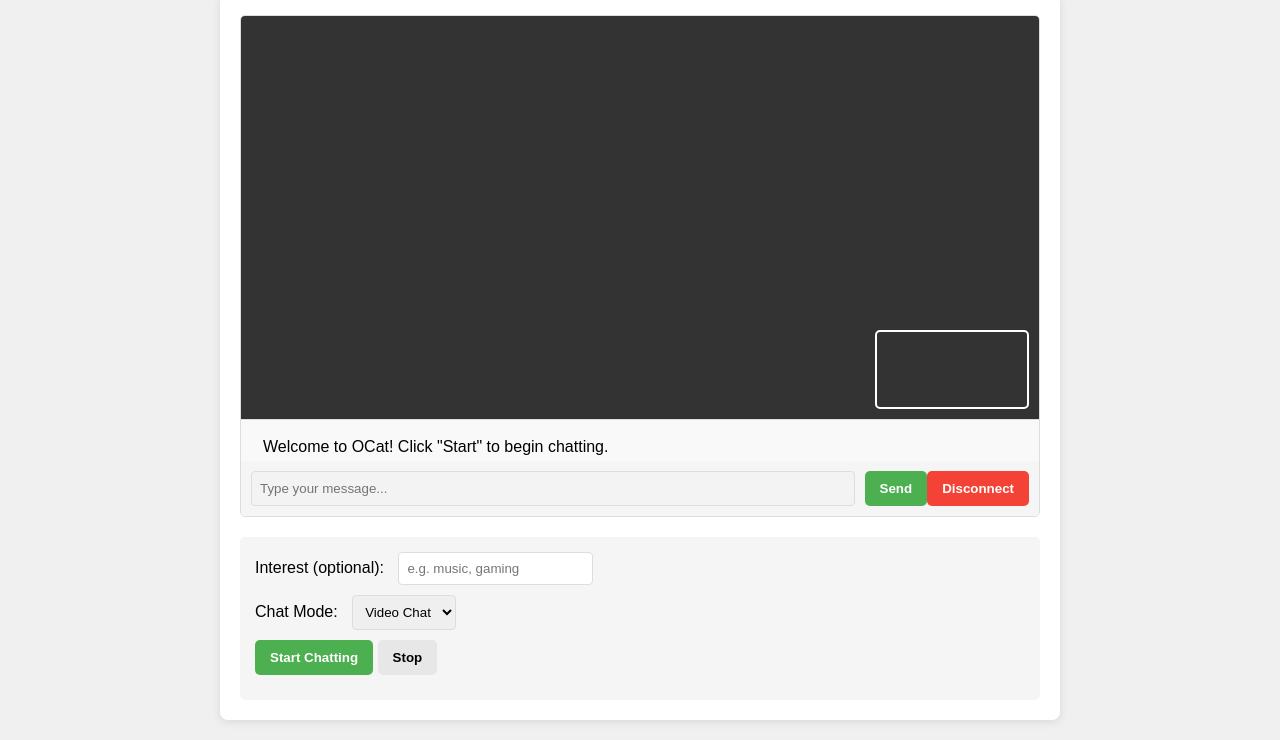
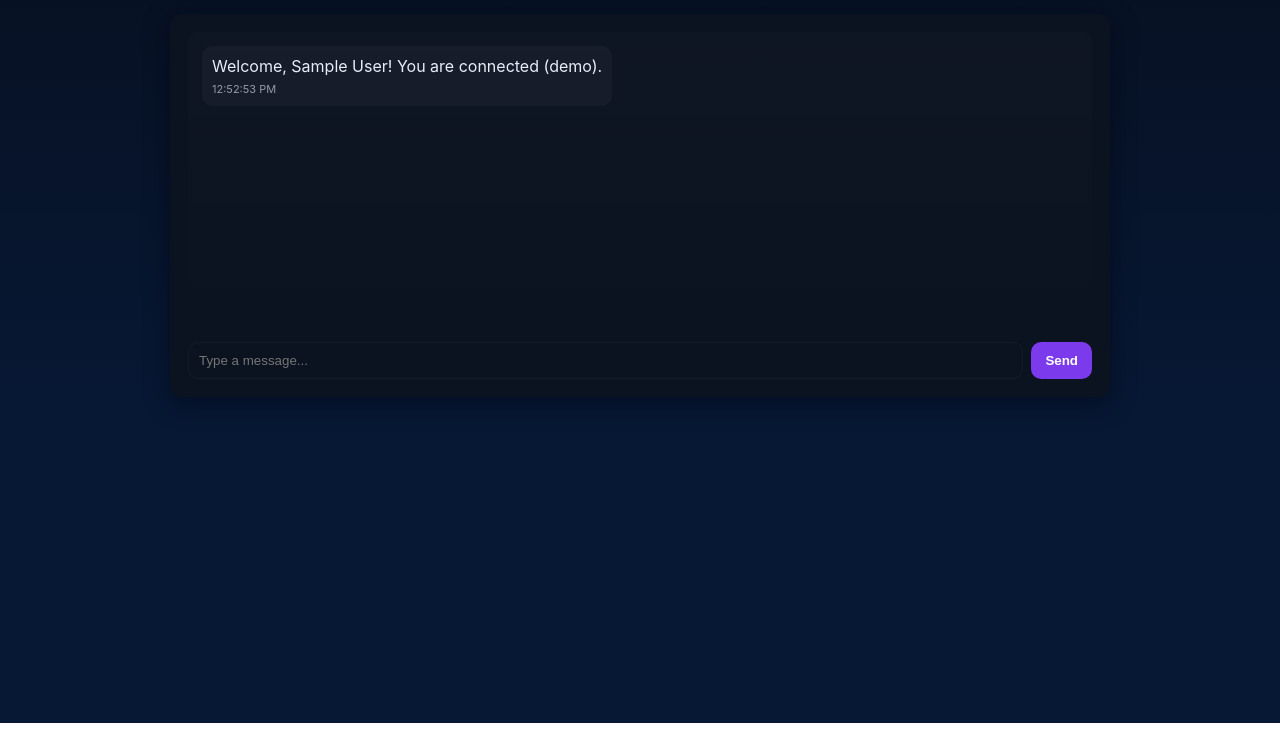
Before and after one commit to SyntaxoDEV/OCatChat, a plain HTML site: page Index.html in a window 1280 px wide. Shown: the part 105-845 px from the top of the page. Drawn offline with Linux system fonts and the light colour scheme; sample sign-in values are in the browser's storage.

Commit message:
Update Index.html

```diff
--- a/Index.html
+++ b/Index.html
@@ -1,253 +1,147 @@
-<!DOCTYPE html>
+<!doctype html>
 <html lang="en">
 <head>
-    <meta charset="UTF-8">
-    <meta name="viewport" content="width=device-width, initial-scale=1.0">
-    <title>OCat - Random Chat and Cam</title>
+  <meta charset="utf-8" />
+  <meta name="viewport" content="width=device-width,initial-scale=1" />
+  <title>OCat — Chat</title>
   <style>
-        body {
-            font-family: Arial, sans-serif;
-            margin: 0;
-            padding: 0;
-            background-color: #f0f0f0;
-        }
-        .header {
-            background-color: #4CAF50;
-            color: white;
-            padding: 15px;
-            text-align: center;
-        }
-        .logo {
-            font-size: 28px;
-            font-weight: bold;
-        }
-        .cat-icon {
-            font-size: 24px;
-        }
-        .main-container {
-            max-width: 800px;
-            margin: 20px auto;
-            padding: 20px;
-            background-color: white;
-            border-radius: 8px;
-            box-shadow: 0 2px 10px rgba(0,0,0,0.1);
-        }
-        .chat-container {
-            display: flex;
-            flex-direction: column;
-            height: 500px;
-            border: 1px solid #ddd;
-            border-radius: 5px;
-            overflow: hidden;
-        }
-        .video-container {
-            flex-grow: 1;
-            background-color: #333;
-            position: relative;
-        }
-        .video-self {
-            position: absolute;
-            width: 150px;
-            bottom: 10px;
-            right: 10px;
-            border: 2px solid white;
-            border-radius: 5px;
-        }
-        .video-stranger {
-            width: 100%;
-            height: 100%;
-            object-fit: cover;
-        }
-        .text-chat {
-            height: 200px;
-            border-top: 1px solid #ddd;
-            overflow-y: auto;
-            padding: 10px;
-            background-color: #f9f9f9;
-        }
-        .message {
-            margin-bottom: 10px;
-            padding: 8px 12px;
-            border-radius: 18px;
-            max-width: 70%;
-        }
-        .message.self {
-            background-color: #4CAF50;
-            color: white;
-            margin-left: auto;
-        }
-        .message.stranger {
-            background-color: #e5e5ea;
-            color: black;
-            margin-right: auto;
-        }
-        .controls {
-            display: flex;
-            padding: 10px;
-            background-color: #f5f5f5;
-        }
-        .chat-input {
-            flex-grow: 1;
-            padding: 10px;
-            border: 1px solid #ddd;
-            border-radius: 20px;
-            margin-right: 10px;
-        }
-        .btn {
-            padding: 10px 15px;
-            border: none;
-            border-radius: 5px;
-            cursor: pointer;
-            font-weight: bold;
-        }
-        .btn-primary {
-            background-color: #4CAF50;
-            color: white;
-        }
-        .btn-danger {
-            background-color: #f44336;
-            color: white;
-        }
-        .btn-secondary {
-            background-color: #e7e7e7;
-            color: black;
-        }
-        .options {
-            margin-top: 20px;
-            padding: 15px;
-            background-color: #f5f5f5;
-            border-radius: 5px;
-        }
-        .option-row {
-            margin-bottom: 10px;
-        }
-        label {
-            margin-right: 10px;
-        }
-        select, input[type="text"] {
-            padding: 8px;
-            border: 1px solid #ddd;
-            border-radius: 4px;
-        }
+    :root{--bg:#0f1724;--card:#0b1220;--accent:#7c3aed;--muted:#94a3b8;--glass: rgba(255,255,255,0.03)}
+    *{box-sizing:border-box}
+    html,body{height:100%;margin:0;font-family:Inter, ui-sans-serif, system-ui, -apple-system, "Segoe UI", Roboto, "Helvetica Neue", Arial;color:#e6eef8;background:linear-gradient(180deg,#071021 0%, #071834 60%);}
+    .app{max-width:980px;margin:28px auto;padding:20px}
+    header{display:flex;align-items:center;justify-content:space-between;gap:16px}
+    .brand{display:flex;align-items:center;gap:12px}
+    .logo{width:48px;height:48px;border-radius:10px;background:linear-gradient(135deg,var(--accent),#3b82f6);display:flex;align-items:center;justify-content:center;font-weight:700;color:white}
+    h1{margin:0;font-size:20px}
+    .card{background:var(--card);padding:18px;border-radius:12px;box-shadow:0 6px 24px rgba(2,6,23,0.6);}
+    .muted{color:var(--muted);font-size:13px}
+
+    .messages{flex:1;overflow:auto;padding:14px;border-radius:10px;background:linear-gradient(180deg, rgba(255,255,255,0.015), transparent);display:flex;flex-direction:column;gap:8px;min-height:300px}
+    .msg{max-width:70%;padding:10px;border-radius:10px}
+    .msg.me{background:linear-gradient(90deg, rgba(124,58,237,0.15), rgba(59,130,246,0.12));align-self:flex-end}
+    .msg.other{background:rgba(255,255,255,0.03);align-self:flex-start}
+    .compose{display:flex;gap:8px;padding-top:10px}
+    .compose input{flex:1;padding:10px;border-radius:10px;border:1px solid rgba(255,255,255,0.04);background:transparent;color:#fff}
+    button{background:var(--accent);border:0;padding:10px 14px;border-radius:10px;color:#fff;font-weight:600;cursor:pointer}
+    button.ghost{background:transparent;border:1px solid rgba(255,255,255,0.06);color:var(--muted);font-weight:600}
+
+    /* small helpers */
+    .center{display:flex;align-items:center;justify-content:center}
   </style>
 </head>
 <body>
-    <div class="header">
-        <div class="logo">OCat <span class="cat-icon">🐱</span></div>
-        <div>Random Video Chat with Strangers</div>
+  <div class="app">
+    <header>
+      <div class="brand">
+        <div class="logo">OC</div>
+        <div>
+          <h1>OCat — Chat</h1>
+          <div class="muted">Anonymous text chat</div>
         </div>
-
-    <div class="main-container">
-        <div class="chat-container">
-            <div class="video-container">
-                <video id="strangerVideo" class="video-stranger" autoplay></video>
-                <video id="selfVideo" class="video-self" autoplay muted></video>
-            </div>
-            <div class="text-chat" id="textChat">
-                <!-- Messages will appear here -->
-                <div class="message system">Welcome to OCat! Click "Start" to begin chatting.</div>
       </div>
       <div class="controls">
-                <input type="text" class="chat-input" id="messageInput" placeholder="Type your message..." disabled>
-                <button class="btn btn-primary" id="sendBtn" disabled>Send</button>
-                <button class="btn btn-danger" id="disconnectBtn" disabled>Disconnect</button>
+        <div id="userInfo" class="muted">Not logged in</div>
+        <button id="btnLogout" class="ghost">Logout</button>
+      </div>
+    </header>
+
+    <main style="margin-top:18px">
+      <div class="card">
+        <div id="messages" class="messages"></div>
+        <div class="compose">
+          <input id="inputMsg" placeholder="Type a message..." disabled />
+          <button id="sendBtn" disabled>Send</button>
         </div>
       </div>
-
-        <div class="options">
-            <div class="option-row">
-                <label for="interestInput">Interest (optional):</label>
-                <input type="text" id="interestInput" placeholder="e.g. music, gaming">
-            </div>
-            <div class="option-row">
-                <label>Chat Mode:</label>
-                <select id="chatMode">
-                    <option value="video">Video Chat</option>
-                    <option value="text">Text Only</option>
-                </select>
-            </div>
-            <div class="option-row">
-                <button class="btn btn-primary" id="startBtn">Start Chatting</button>
-                <button class="btn btn-secondary" id="stopBtn" disabled>Stop</button>
-            </div>
-        </div>
+    </main>
   </div>
 
   <script>
-        // JavaScript functionality would go here
-        document.getElementById('startBtn').addEventListener('click', function() {
-            // Start chat functionality
-            document.getElementById('startBtn').disabled = true;
-            document.getElementById('stopBtn').disabled = false;
-            document.getElementById('messageInput').disabled = false;
-            document.getElementById('sendBtn').disabled = false;
-            document.getElementById('disconnectBtn').disabled = false;
+    (function(){
+      // Robust parsing of sessionStorage and safe early return to avoid trying to access properties of null.
+      let user = null;
+      try{
+        const raw = sessionStorage.getItem('ocat_user');
+        if(raw) user = JSON.parse(raw);
+      }catch(err){
+        console.warn('OCat: failed to parse session user:', err);
+      }
 
-            // Simulate finding a stranger
-            setTimeout(function() {
-                const textChat = document.getElementById('textChat');
-                const systemMsg = document.createElement('div');
-                systemMsg.className = 'message system';
-                systemMsg.textContent = 'Stranger connected! Say hello!';
-                textChat.appendChild(systemMsg);
-            }, 2000);
+      // If user is missing, redirect back to index.html and stop executing the rest of the script.
+      if(!user){
+        // try to update UI (if present) so the user sees something before redirect
+        const info = document.getElementById('userInfo');
+        if(info) info.textContent = 'Not logged in — redirecting...';
+        // use replace so back button doesn't return to this page
+        window.location.replace('index.html');
+        return; // <- important: stop further execution to avoid TypeError
+      }
+
+      // Safe to use `user` now. Provide defaults to avoid further issues.
+      const displayName = (user.name && String(user.name)) || 'User';
+      const displayAge = (user.age !== undefined && user.age !== null) ? String(user.age) : '—';
+
+      const userInfoEl = document.getElementById('userInfo');
+      if(userInfoEl) userInfoEl.textContent = `${displayName} • ${displayAge} yrs`;
+
+      const messagesBox = document.getElementById('messages');
+      const inputEl = document.getElementById('inputMsg');
+      const sendBtn = document.getElementById('sendBtn');
+
+      // Enable compose UI now that we know user exists
+      if(inputEl) inputEl.disabled = false;
+      if(sendBtn) sendBtn.disabled = false;
+
+      function addMsg(txt, me=false){
+        const d = document.createElement('div');
+        d.className = 'msg ' + (me? 'me':'other');
+        // support simple markup (escape first)
+        d.textContent = txt;
+        const meta = document.createElement('div');
+        meta.style.fontSize = '11px';
+        meta.style.opacity = '0.6';
+        meta.style.marginTop = '6px';
+        meta.textContent = new Date().toLocaleTimeString();
+        d.appendChild(meta);
+        if(messagesBox) messagesBox.appendChild(d);
+        if(messagesBox) messagesBox.scrollTop = messagesBox.scrollHeight;
+      }
+
+      // welcome message
+      addMsg(`Welcome, ${displayName}! You are connected (demo).`, false);
+
+      // Send message
+      if(sendBtn){
+        sendBtn.addEventListener('click', function(){
+          const val = inputEl.value.trim();
+          if(!val) return;
+          inputEl.value = '';
+          addMsg(val, true);
+          // demo echo from "other"
+          setTimeout(()=> addMsg('Echo: ' + val, false), 450);
         });
+      }
 
-        document.getElementById('sendBtn').addEventListener('click', function() {
-            const input = document.getElementById('messageInput');
-            const message = input.value.trim();
-            if (message) {
-                const textChat = document.getElementById('textChat');
-                const msgElement = document.createElement('div');
-                msgElement.className = 'message self';
-                msgElement.textContent = message;
-                textChat.appendChild(msgElement);
-                input.value = '';
-                textChat.scrollTop = textChat.scrollHeight;
-
-                // Simulate response
-                setTimeout(function() {
-                    const responses = [
-                        "Hi there! How are you?",
-                        "Nice to meet you!",
-                        "I love cats too!",
-                        "What are your hobbies?",
-                        "Where are you from?"
-                    ];
-                    const response = responses[Math.floor(Math.random() * responses.length)];
-                    const strangerMsg = document.createElement('div');
-                    strangerMsg.className = 'message stranger';
-                    strangerMsg.textContent = response;
-                    textChat.appendChild(strangerMsg);
-                    textChat.scrollTop = textChat.scrollHeight;
-                }, 1000 + Math.random() * 2000);
+      // allow Enter to send
+      if(inputEl){
+        inputEl.addEventListener('keydown', function(e){
+          if(e.key === 'Enter' && !e.shiftKey){
+            e.preventDefault();
+            if(sendBtn) sendBtn.click();
           }
         });
+      }
 
-        document.getElementById('disconnectBtn').addEventListener('click', function() {
-            const textChat = document.getElementById('textChat');
-            const systemMsg = document.createElement('div');
-            systemMsg.className = 'message system';
-            systemMsg.textContent = 'Stranger disconnected. Click "Start" to find someone new.';
-            textChat.appendChild(systemMsg);
+      // Logout
+      const btnLogout = document.getElementById('btnLogout');
+      if(btnLogout){
+        btnLogout.addEventListener('click', function(){
+          sessionStorage.removeItem('ocat_user');
+          window.location.replace('index.html');
+        });
+      }
 
-            document.getElementById('startBtn').disabled = false;
-            document.getElementById('stopBtn').disabled = true;
-            document.getElementById('messageInput').disabled = true;
-            document.getElementById('sendBtn').disabled = true;
-            document.getElementById('disconnectBtn').disabled = true;
-        });
-
-        document.getElementById('stopBtn').addEventListener('click', function() {
-            document.getElementById('disconnectBtn').click();
-        });
-
-        // Enter key to send message
-        document.getElementById('messageInput').addEventListener('keypress', function(e) {
-            if (e.key === 'Enter') {
-                document.getElementById('sendBtn').click();
-            }
-        });
+    })();
   </script>
 </body>
 </html>
```
Lines whose indentation alone changed are shown as unchanged.
